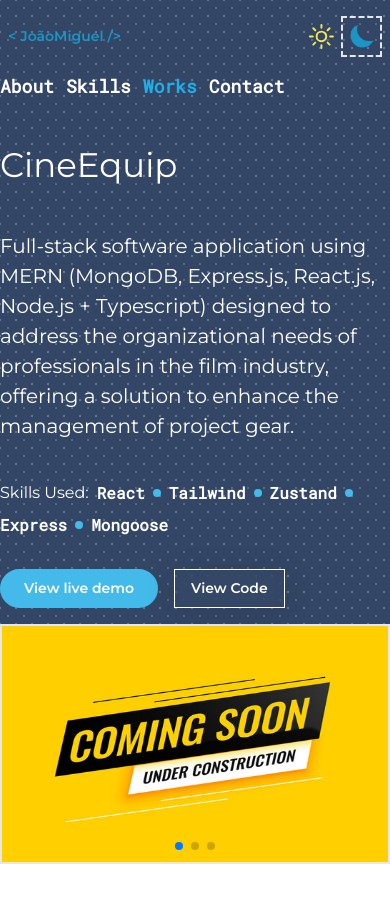
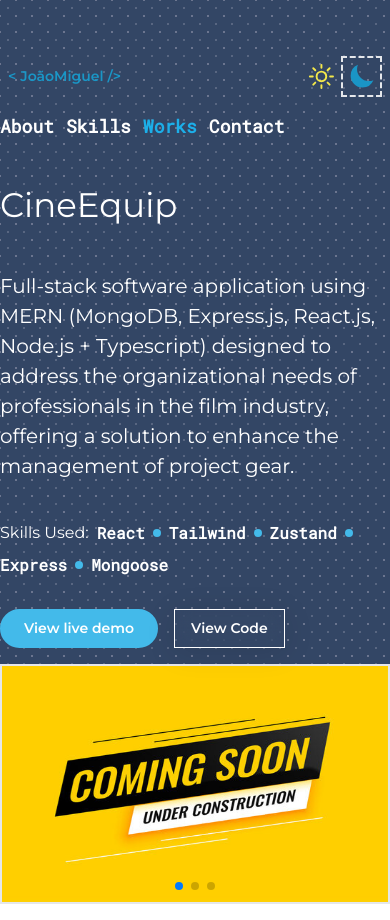
Before and after one commit to joao-miguel8/portfolio-website, a React (Vite) app: page /works in a window 390 px wide. Before the commit the page ends 864 px from the top, so only its background shows below. Built offline with nearby package versions, Linux system fonts and the light colour scheme.

Commit message:
- Add media query for Skills section width and p-top to Works Section

```diff
--- a/src/components/Skills.jsx
+++ b/src/components/Skills.jsx
@@ -30,8 +30,9 @@ const Skills = () => {
 	};
 
 	return (
-		<section>
+		<>
 			<BGPattern />
+			<section className="mb-4 pt-10 mx-auto w-full lg:w-[60rem] h-full">
 				<Header />
 				<div className="mx-4">
 					<NavBar />
@@ -49,6 +50,7 @@ const Skills = () => {
 					</div>
 				</div>
 			</section>
+		</>
 	);
 };
 
--- a/src/components/Works.jsx
+++ b/src/components/Works.jsx
@@ -33,7 +33,7 @@ const Work = () => {
 	return (
 		<>
 			<BGPattern />
-			<section className="mx-auto w-full lg:w-[60rem] h-full">
+			<section className="mb-4 pt-10 mx-auto w-full lg:w-[60rem] h-full">
 				<Header />
 				<div>
 					<Navbar />
```
Lines whose indentation alone changed are shown as unchanged.
